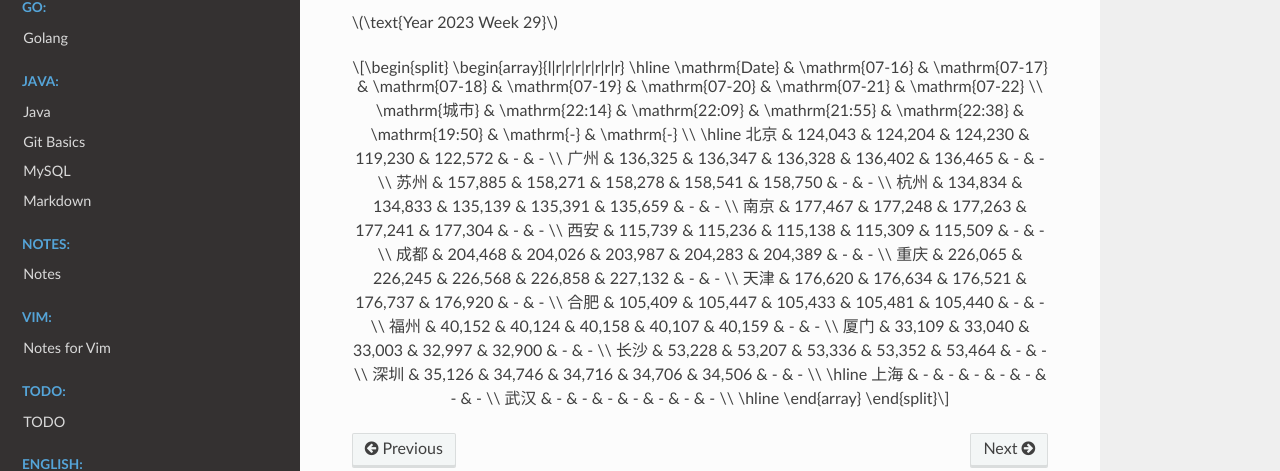
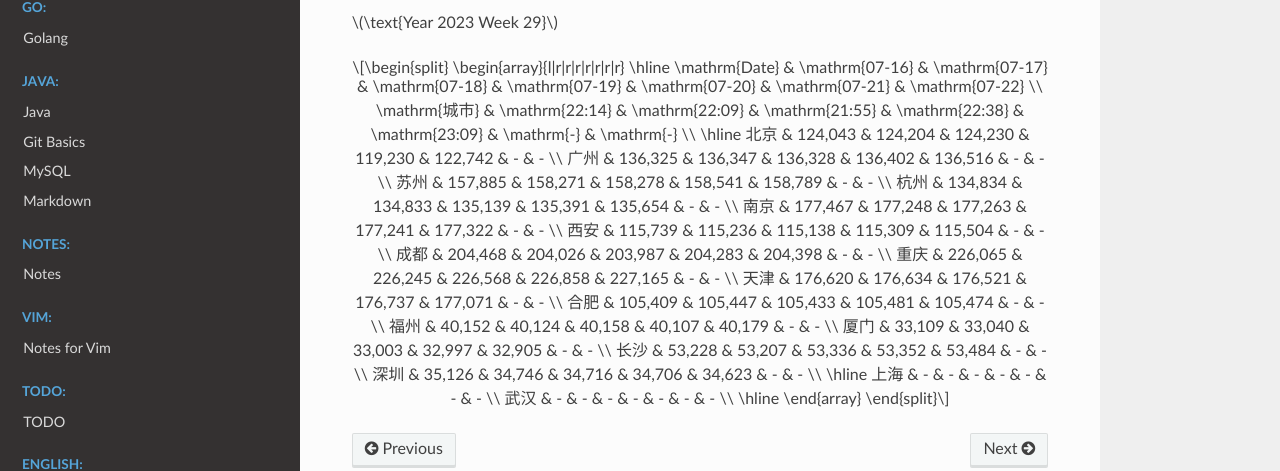
Before and after one commit to Pyrad/pyradnotes, a Sphinx documentation site: the page built from source/RealEstate/resalenumbers2023.md, in a window 1280 px wide and 900 px high, scrolled down 9379 px. Shown: the part 302-773 px from the top of the window. Built offline with Sphinx 7.4.7 and the Read the Docs theme 2.0.0, drawn with Linux system fonts in a browser that asks for light colours; a script that is not in the unit is left out.

Commit message:
Realestate Update resale numbers 2023-07-20 23:12

```diff
--- a/source/RealEstate/resalenumbers2023.md
+++ b/source/RealEstate/resalenumbers2023.md
@@ -642,22 +642,22 @@ $$
 \begin{array}{l|r|r|r|r|r|r|r}
 \hline
 \mathrm{Date} & \mathrm{07-16} & \mathrm{07-17} & \mathrm{07-18} & \mathrm{07-19} & \mathrm{07-20} & \mathrm{07-21} & \mathrm{07-22} \\
-\mathrm{城市} & \mathrm{22:14} & \mathrm{22:09} & \mathrm{21:55} & \mathrm{22:38} & \mathrm{19:50} & \mathrm{-} & \mathrm{-} \\
+\mathrm{城市} & \mathrm{22:14} & \mathrm{22:09} & \mathrm{21:55} & \mathrm{22:38} & \mathrm{23:09} & \mathrm{-} & \mathrm{-} \\
 \hline
-北京 & 124,043 & 124,204 & 124,230 & 119,230 & 122,572 & - & - \\
-广州 & 136,325 & 136,347 & 136,328 & 136,402 & 136,465 & - & - \\
-苏州 & 157,885 & 158,271 & 158,278 & 158,541 & 158,750 & - & - \\
-杭州 & 134,834 & 134,833 & 135,139 & 135,391 & 135,659 & - & - \\
-南京 & 177,467 & 177,248 & 177,263 & 177,241 & 177,304 & - & - \\
-西安 & 115,739 & 115,236 & 115,138 & 115,309 & 115,509 & - & - \\
-成都 & 204,468 & 204,026 & 203,987 & 204,283 & 204,389 & - & - \\
-重庆 & 226,065 & 226,245 & 226,568 & 226,858 & 227,132 & - & - \\
-天津 & 176,620 & 176,634 & 176,521 & 176,737 & 176,920 & - & - \\
-合肥 & 105,409 & 105,447 & 105,433 & 105,481 & 105,440 & - & - \\
-福州 & 40,152 & 40,124 & 40,158 & 40,107 & 40,159 & - & - \\
-厦门 & 33,109 & 33,040 & 33,003 & 32,997 & 32,900 & - & - \\
-长沙 & 53,228 & 53,207 & 53,336 & 53,352 & 53,464 & - & - \\
-深圳 & 35,126 & 34,746 & 34,716 & 34,706 & 34,506 & - & - \\
+北京 & 124,043 & 124,204 & 124,230 & 119,230 & 122,742 & - & - \\
+广州 & 136,325 & 136,347 & 136,328 & 136,402 & 136,516 & - & - \\
+苏州 & 157,885 & 158,271 & 158,278 & 158,541 & 158,789 & - & - \\
+杭州 & 134,834 & 134,833 & 135,139 & 135,391 & 135,654 & - & - \\
+南京 & 177,467 & 177,248 & 177,263 & 177,241 & 177,322 & - & - \\
+西安 & 115,739 & 115,236 & 115,138 & 115,309 & 115,504 & - & - \\
+成都 & 204,468 & 204,026 & 203,987 & 204,283 & 204,398 & - & - \\
+重庆 & 226,065 & 226,245 & 226,568 & 226,858 & 227,165 & - & - \\
+天津 & 176,620 & 176,634 & 176,521 & 176,737 & 177,071 & - & - \\
+合肥 & 105,409 & 105,447 & 105,433 & 105,481 & 105,474 & - & - \\
+福州 & 40,152 & 40,124 & 40,158 & 40,107 & 40,179 & - & - \\
+厦门 & 33,109 & 33,040 & 33,003 & 32,997 & 32,905 & - & - \\
+长沙 & 53,228 & 53,207 & 53,336 & 53,352 & 53,484 & - & - \\
+深圳 & 35,126 & 34,746 & 34,716 & 34,706 & 34,623 & - & - \\
 \hline
 上海 & - & - & - & - & - & - & - \\
 武汉 & - & - & - & - & - & - & - \\
```
Also changed, not shown: 1 other file.
